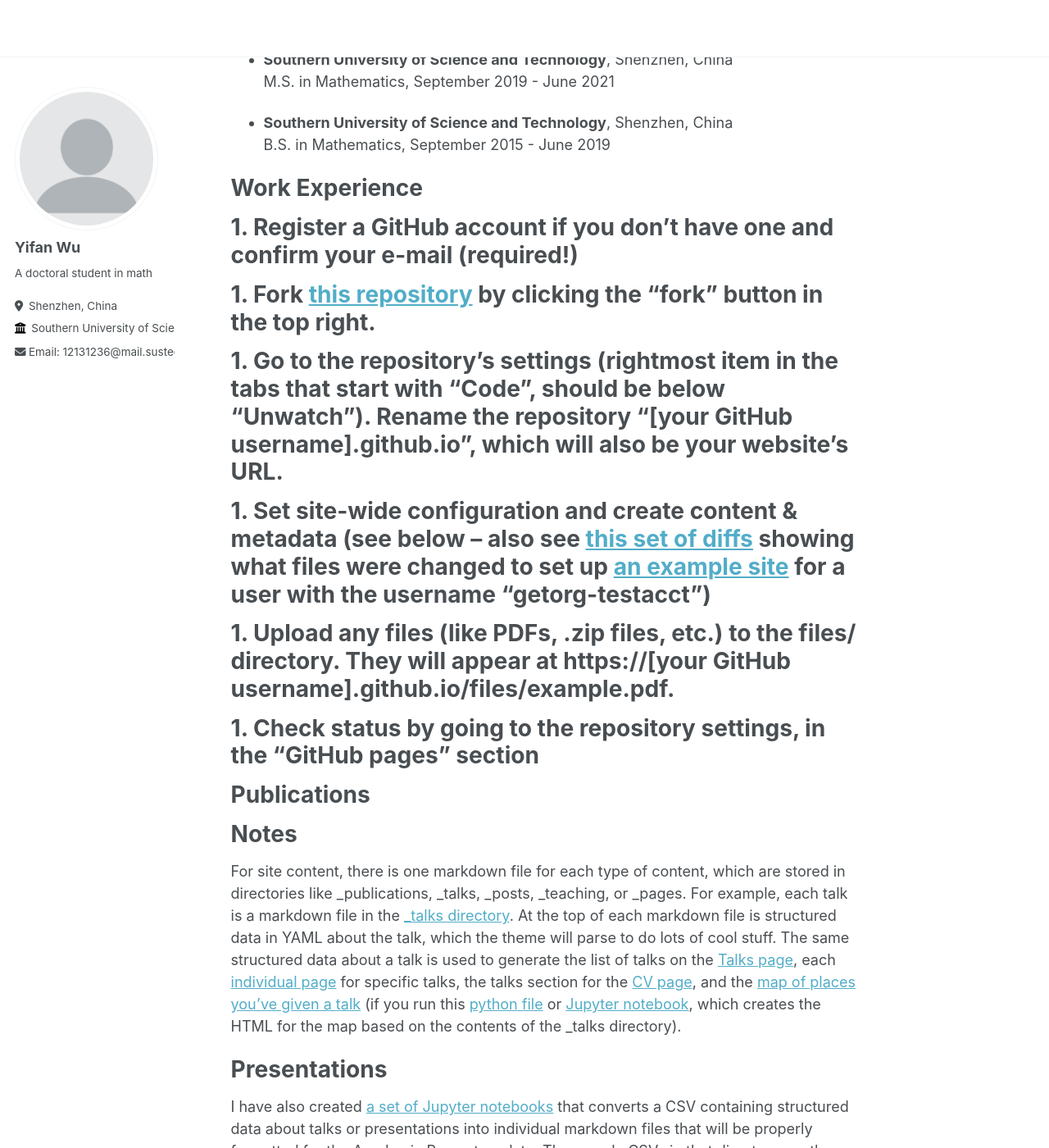
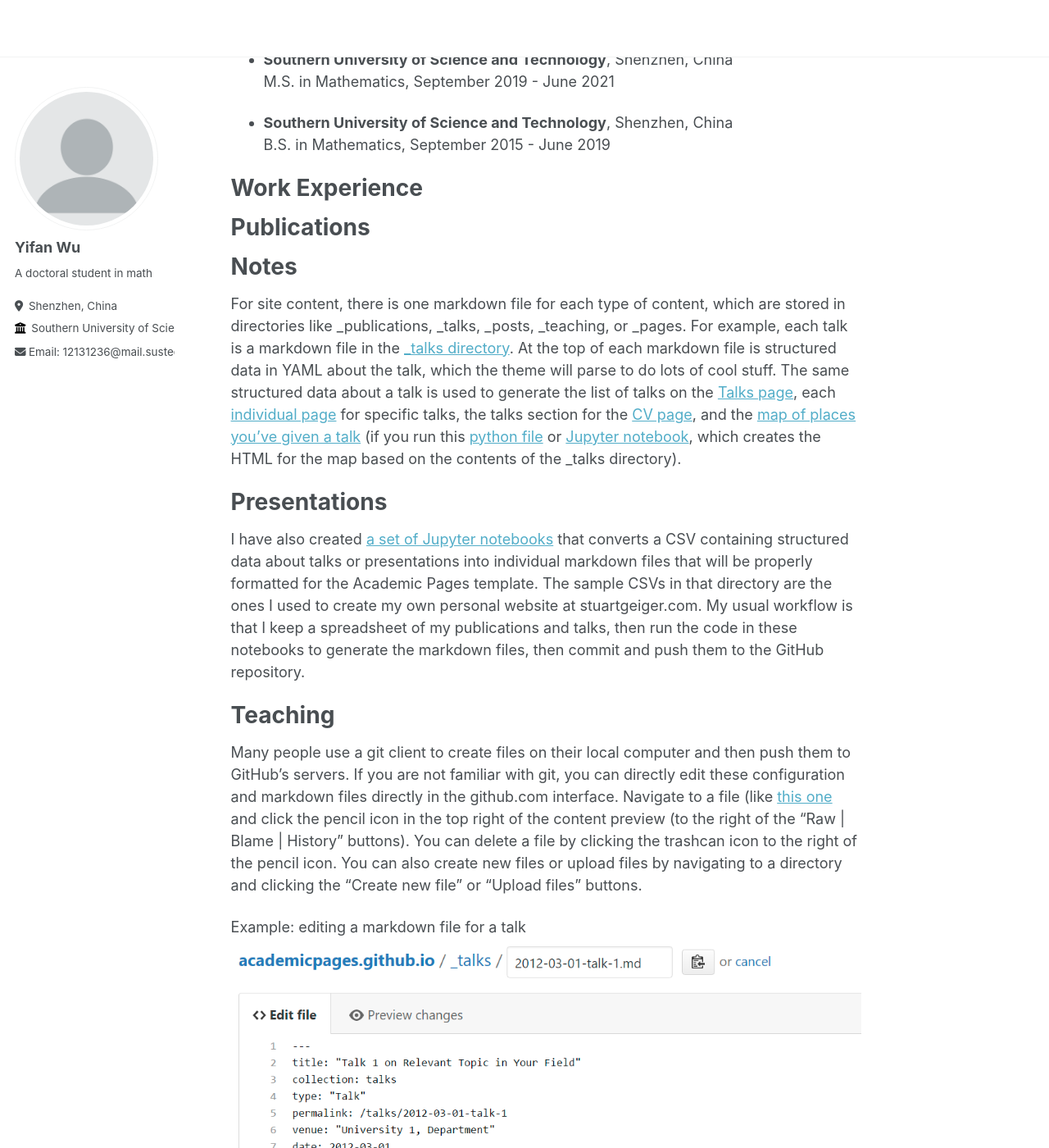
Before and after one commit to Wuyf19970105/Wuyf19970105.github.io, a Jekyll site: the page built from _pages/about.md, in a window 1280 px wide and 1400 px high, scrolled down 497 px. Shown: the whole window at 82% size. Built offline with Jekyll 4.4.1, drawn with Linux system fonts in a browser that asks for light colours.

Commit message:
Update about.md
Signed-off-by: Yifan Wu <148335396+Wuyf19970105@users.noreply.github.com>

```diff
--- a/_pages/about.md
+++ b/_pages/about.md
@@ -23,12 +23,7 @@
 
 Work Experience
 ======
-# 1. Register a GitHub account if you don't have one and confirm your e-mail (required!)
-# 1. Fork [this repository](https://github.com/academicpages/academicpages.github.io) by clicking the "fork" button in the top right.
-# 1. Go to the repository's settings (rightmost item in the tabs that start with "Code", should be below "Unwatch"). Rename the repository "[your GitHub username].github.io", which will also be your website's URL.
-# 1. Set site-wide configuration and create content & metadata (see below -- also see [this set of diffs](http://archive.is/3TPas) showing what files were changed to set up [an example site](https://getorg-testacct.github.io) for a user with the username "getorg-testacct")
-# 1. Upload any files (like PDFs, .zip files, etc.) to the files/ directory. They will appear at https://[your GitHub username].github.io/files/example.pdf.
-# 1. Check status by going to the repository settings, in the "GitHub pages" section
+
 
 Publications
 ======
```
